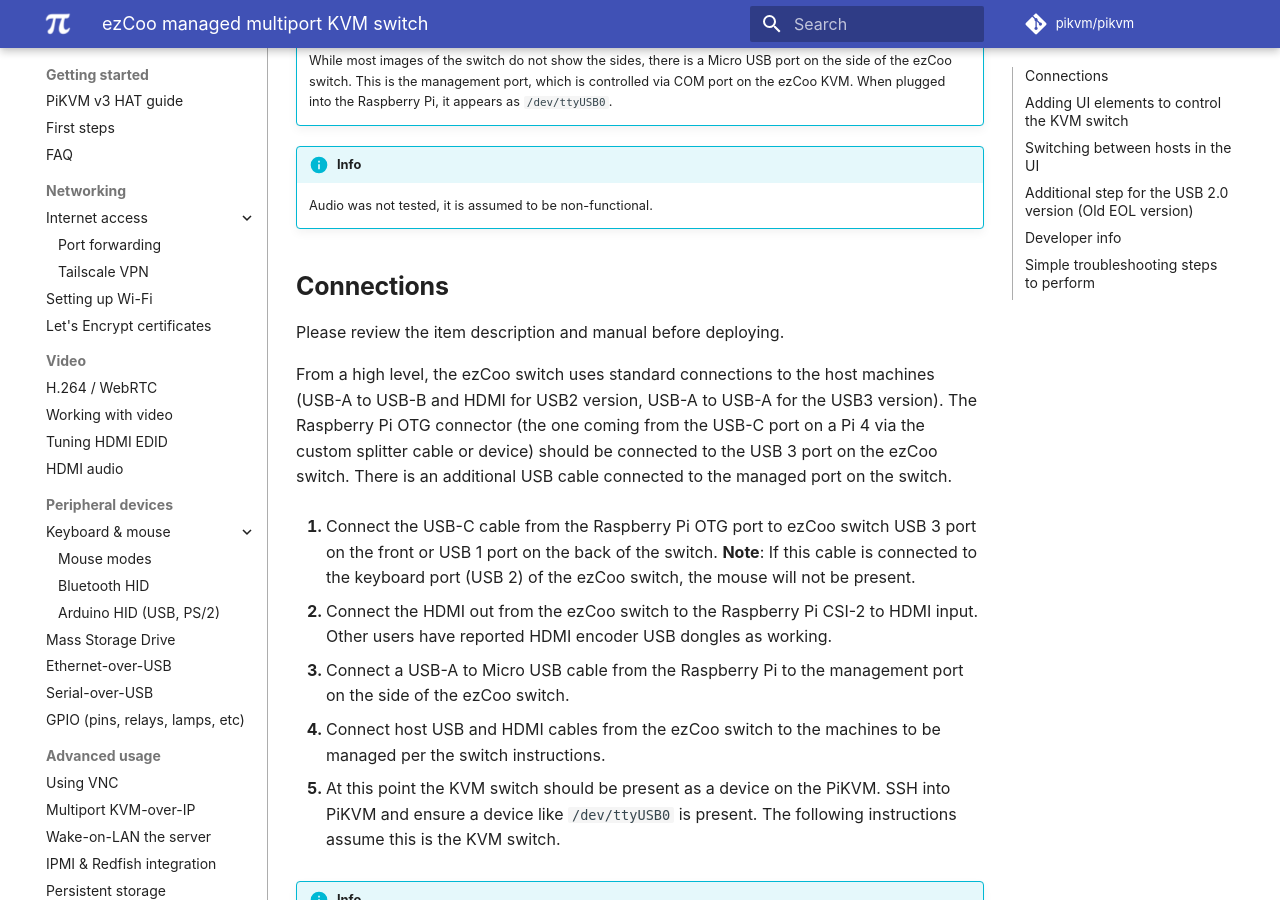
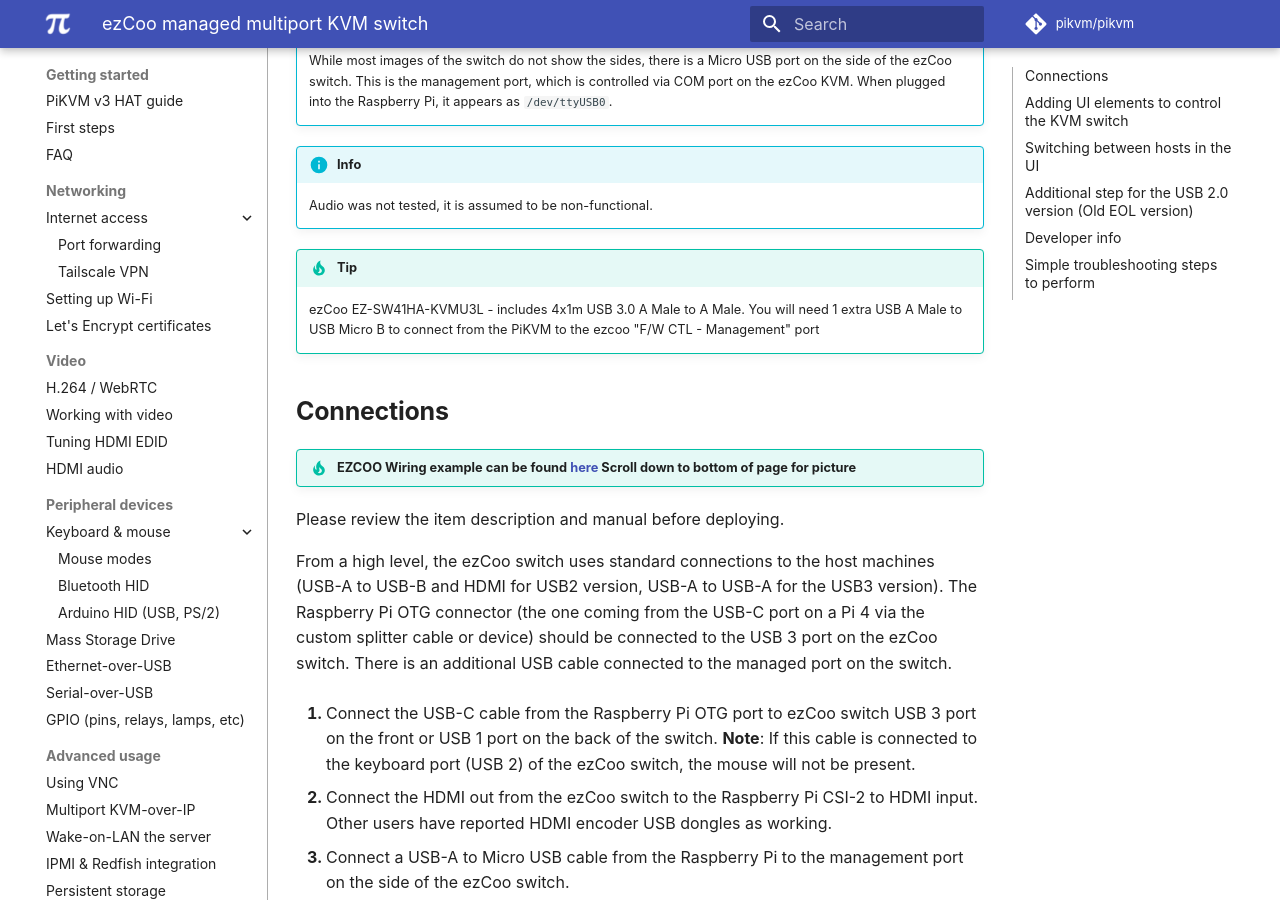
Before and after one commit to pikvm/pikvm, an MkDocs documentation site: the page built from docs/ezcoo.md, in a window 1280 px wide and 900 px high, scrolled down 424 px. Built offline with MkDocs 1.6.1 and Material for MkDocs 9.7.7, drawn with Linux system fonts in a browser that asks for light colours; some web fonts are replaced; comment, search, counter and statistics services are not loaded; some of the changed text lies outside the part shown.

Commit message:
Update ezcoo.md (#914)
Moved tip info regardings connections to be within the connections area.
Added Tip regarding that the EZ-SW41HA-KVMU3L includes cables

```diff
--- a/docs/ezcoo.md
+++ b/docs/ezcoo.md
@@ -8,8 +8,13 @@
 !!! info
     Audio was not tested, it is assumed to be non-functional.
 
+!!! tip
+    ezCoo EZ-SW41HA-KVMU3L - includes 4x1m USB 3.0 A Male to A Male.
+    You will need 1 extra USB A Male to USB Micro B to connect from the PiKVM to the ezcoo "F/W CTL - Management" port
 
 ## Connections
+
+!!! tip "EZCOO Wiring example can be found [here](https://docs.pikvm.org/wiring_examples/) Scroll down to bottom of page for picture"
 
 Please review the item description and manual before deploying.
 
```
Also changed, not shown: other parts of docs/ezcoo.md (+0 -3 lines).
